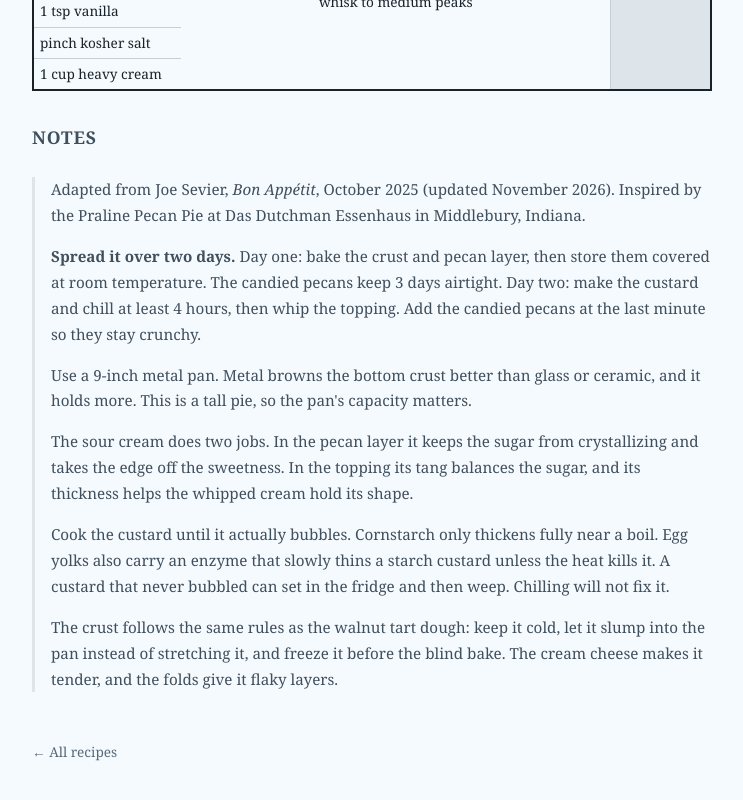
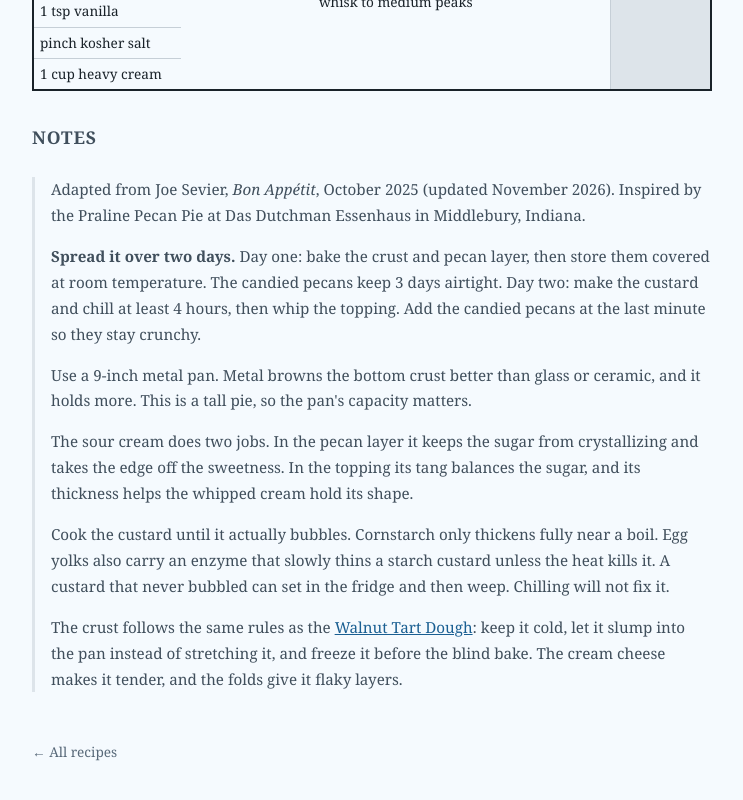
Before and after one commit to klpontz/cooking, a plain HTML site: page public/recipes/2026-11-21-pecan-cream-pie.html in a window 1280 px wide. Shown: the part 3678-4478 px from the top of the page, without its empty margins (268-1011 px from the left). Drawn offline with Linux system fonts and the light colour scheme.

Commit message:
docs: link Walnut Tart Dough from Pecan Cream Pie
Co-Authored-By: Claude Opus 5.5 <noreply@anthropic.com>
Claude-Session: https://claude.ai/code/session_018ZB2r4nw5JcGdBzc6LUZeM

```diff
--- a/public/recipes/2026-11-21-pecan-cream-pie.html
+++ b/public/recipes/2026-11-21-pecan-cream-pie.html
@@ -146,7 +146,7 @@
     <p>Use a 9-inch metal pan. Metal browns the bottom crust better than glass or ceramic, and it holds more. This is a tall pie, so the pan's capacity matters.</p>
     <p>The sour cream does two jobs. In the pecan layer it keeps the sugar from crystallizing and takes the edge off the sweetness. In the topping its tang balances the sugar, and its thickness helps the whipped cream hold its shape.</p>
     <p>Cook the custard until it actually bubbles. Cornstarch only thickens fully near a boil. Egg yolks also carry an enzyme that slowly thins a starch custard unless the heat kills it. A custard that never bubbled can set in the fridge and then weep. Chilling will not fix it.</p>
-    <p>The crust follows the same rules as the walnut tart dough: keep it cold, let it slump into the pan instead of stretching it, and freeze it before the blind bake. The cream cheese makes it tender, and the folds give it flaky layers.</p>
+    <p>The crust follows the same rules as the <a href="2026-11-01-walnut-dough.html">Walnut Tart Dough</a>: keep it cold, let it slump into the pan instead of stretching it, and freeze it before the blind bake. The cream cheese makes it tender, and the folds give it flaky layers.</p>
   </div>
 
   <nav><a href="../../">← All recipes</a></nav>
```
